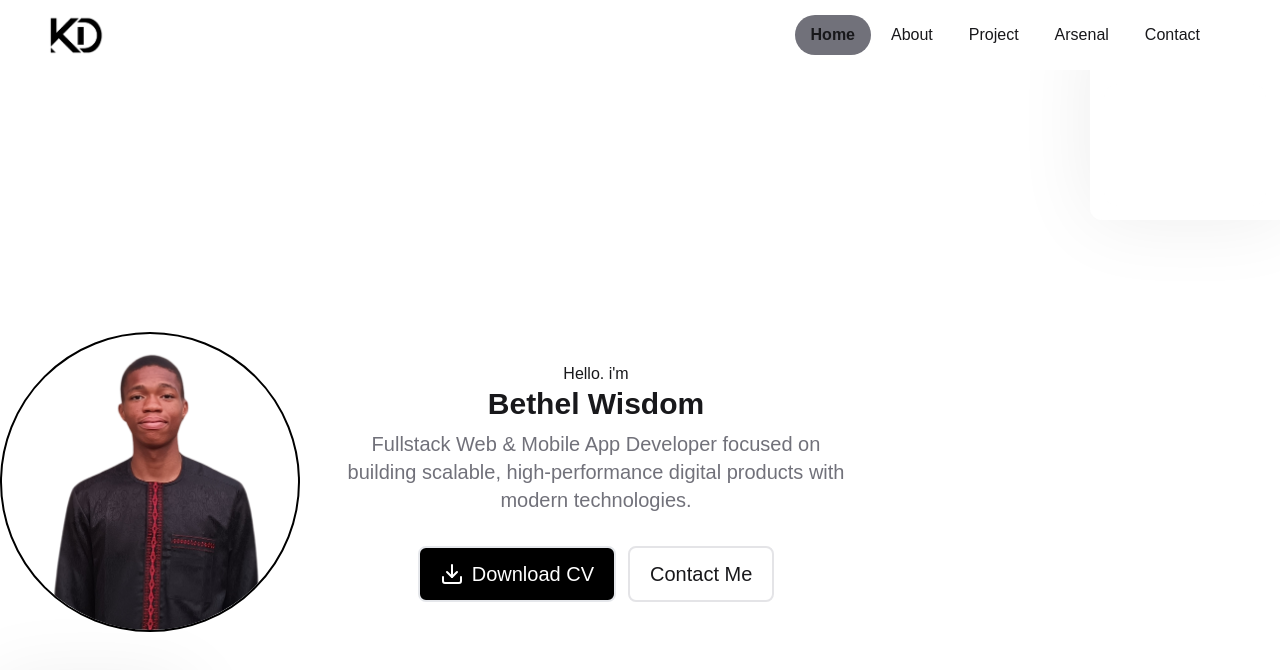
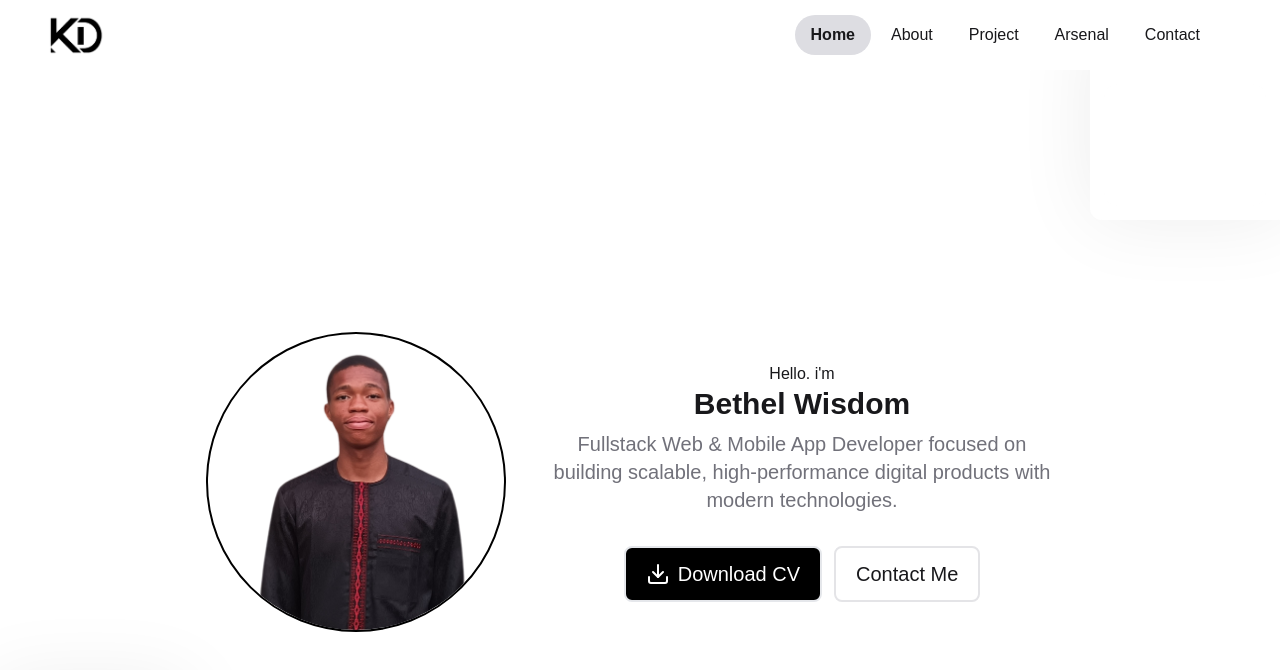
Before and after one commit to Kristal951/My-portfolio, a React (Create React App) app: page / in a window 1280 px wide. Shown: the top 670 px of the page. Built offline with nearby package versions, Linux system fonts and the light colour scheme.

Commit message:
made some changes

```diff
--- a/src/components/ProjectCard.jsx
+++ b/src/components/ProjectCard.jsx
@@ -78,7 +78,7 @@ const ProjectCard= ({ project }) => {
             {project.title}
           </h3>
 
-          <p className="text-muted text-xs sm:text-sm leading-relaxed ">
+          <p className="text-muted text-sm leading-relaxed line-clamp-6">
             {project.description}
           </p>
         </div>
--- a/src/components/TechPill.jsx
+++ b/src/components/TechPill.jsx
@@ -10,7 +10,7 @@ const TechPill = ({ name, image }) => {
           className="w-3.5 h-3.5 object-contain transition-opacity group-hover:opacity-100"
         />
       )}
-      <span>{name}</span>
+      <span className='text-sm md:text-base'>{name}</span>
     </div>
   );
 };
--- a/src/components/TopBar.jsx
+++ b/src/components/TopBar.jsx
@@ -39,7 +39,7 @@ const TopBar = ({ setActiveLink, activeLink }) => {
               {isActive && (
                 <motion.span
                   layoutId="activeTopBarIndicator"
-                  className="absolute inset-0 bg-muted rounded-full -z-10"
+                  className="absolute inset-0 bg-[#dddde2] rounded-full -z-10"
                   transition={{ type: "spring", stiffness: 380, damping: 30 }}
                 />
               )}
--- a/src/pages/Home.jsx
+++ b/src/pages/Home.jsx
@@ -14,8 +14,8 @@ const Home = () => {
         bg-white/10 backdrop-blur-md border border-white/20 opacity-10 shadow-[0_0_80px_rgba(0,0,0,0.7)] animate-pulse z-0"
       />
 
-      <div className="relative z-10 flex flex-col md:flex-row items-center gap-6 w-full h-full details-container mt-6">
-        <div className="flex w-[250px] h-[250px] md:w-[300px] md:h-[300px] items-center justify-center">
+      <div className="relative z-10 flex flex-col md:flex-row items-center md:justify-center gap-6 w-full h-full details-container mt-6">
+        <div className="flex w-[200px] h-[200px] md:w-[300px] md:h-[300px] items-center justify-center">
           <img
             src={Pic}
             alt="developer Pic"
```
